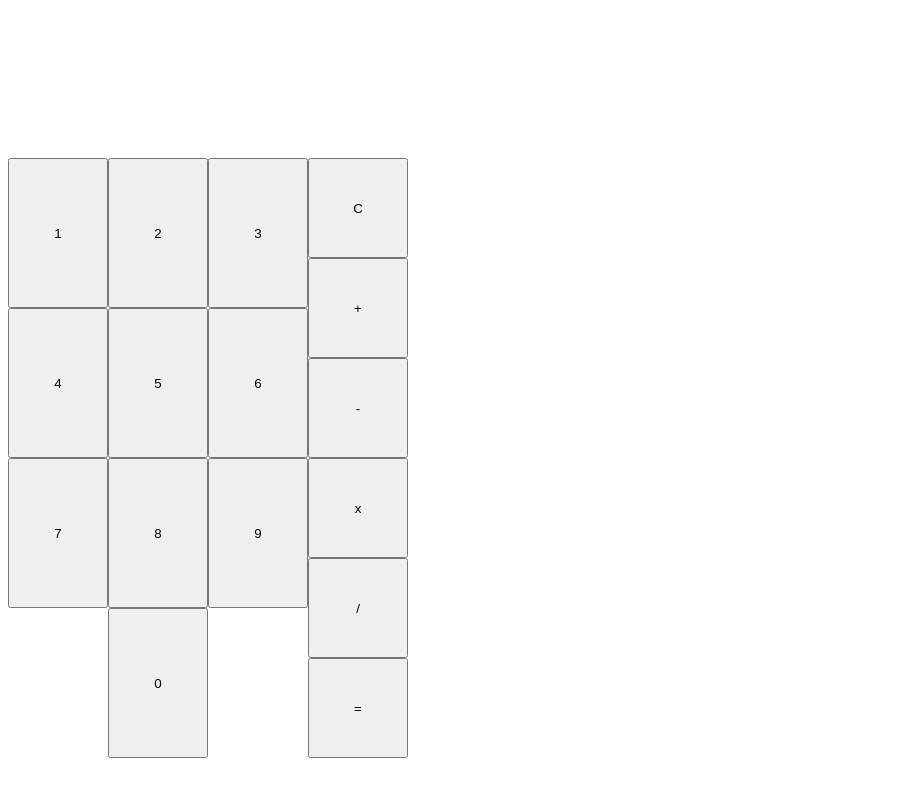
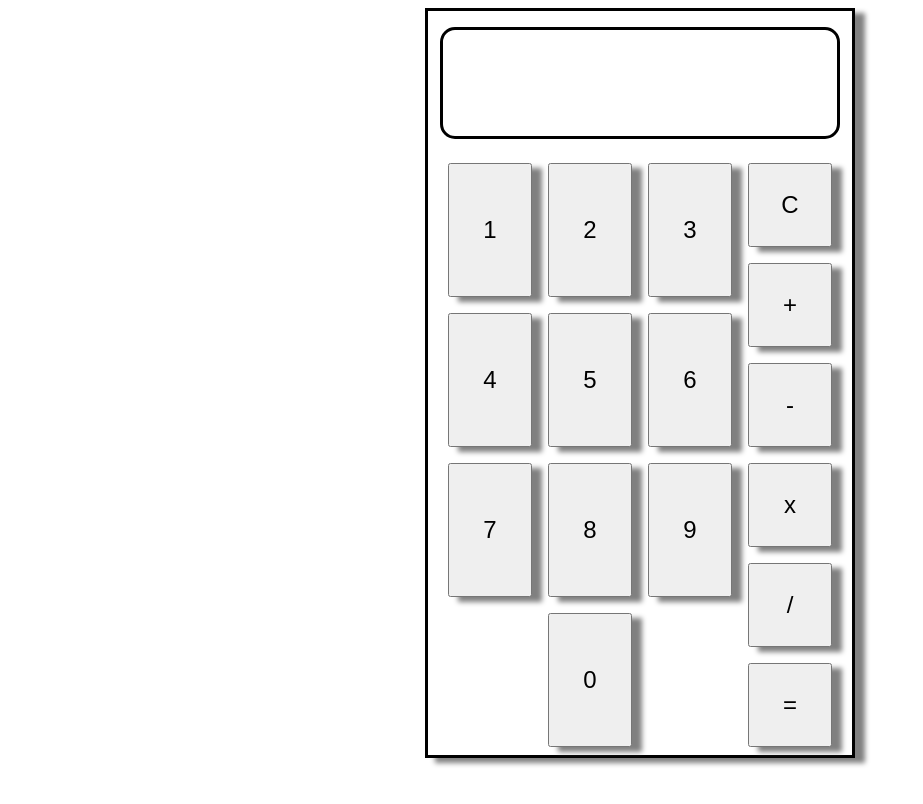
Before and after one commit to Ketki916/odin-calculator, a plain HTML site: page index.html in a window 1280 px wide. Shown: the whole page, without its empty margins (0-923 px from the left). Drawn offline with Linux system fonts and the light colour scheme.

Commit message:
In CSS:
Increase width of calculator and add border and shadow to calculator

Align calculator items in center of calculator

Add margins between buttons and add shadows to buttons

Make font on buttons larger

Add border, border radius, and padding to display container

In HTML:

Add title to document

```diff
--- a/index.html
+++ b/index.html
@@ -6,7 +6,7 @@
     <meta charset="UTF-8">
     <meta http-equiv="X-UA-Compatible" content="IE=edge">
     <meta name="viewport" content="width=device-width, initial-scale=1.0">
-    <title>Document</title>
+    <title>Calculator</title>
     <link rel="stylesheet" href="style.css">
     <script src="javascript.js" defer></script>
 </head>
--- a/style.css
+++ b/style.css
@@ -1,18 +1,31 @@
 body {
-    height: 950px;;
+    box-sizing: border-box;
+    height: 950px;
+    display: flex;
+    justify-content: center;
 }
 
 .calculator-container {
     box-sizing: border-box;
-    width: 400px;
+    box-shadow: 10px 5px 5px gray;
+    border-style: solid;
+    width: 430px;
+    height: 750px;
+    flex: 0 1 auto;
     display: flex;
     flex-direction: column;
+    justify-content: center;
+    align-items: center;
 }
 
 .display-container {
     box-sizing: border-box;
-    height: 150px;
+    border-style: solid;
+    border-radius: 15px;
+    padding: 8px;
+    height: 120px;
     width: 400px;
+    margin: 16px;
     flex: 0 1 auto;
     display: flex;
     align-items: center;
@@ -23,6 +36,7 @@ body {
 }
 
 .button-container {
+    width: 400px;
     height: 600px;
     flex: 0 1 auto;
     display: flex;
@@ -46,8 +60,11 @@ body {
 
 .digit-1, .digit-2, .digit-3, .digit-4, .digit-5, .digit-6, .digit-7, .digit-8, .digit-9 {
     box-sizing: border-box;
-    height: 150px;
-    width: 100px;
+    box-shadow: 10px 5px 5px gray;
+    font-size: 24px;
+    margin: 8px;
+    height: 134px;
+    width: 84px;
     flex: 0 1 auto;
 }
 
@@ -60,19 +77,27 @@ body {
 
 .digit-0 {
     box-sizing: border-box;
-    height: 150px;
-    width: 100px;
+    box-shadow: 10px 5px 5px gray;
+    font-size: 24px;
+    margin: 8px;
+    height: 134px;
+    width: 84px;
     flex: 0 1 auto;
 }
 
 .other-buttons-container {
-    flex: 1;
+    width: 100px;
+    flex: 0 1 auto;
     display: flex;
     flex-direction: column;
 }
 
 .clear, .plus, .minus, .times, .divide, .equals {
     box-sizing: border-box;
-    height: 120px;
+    box-shadow: 10px 5px 5px gray;
+    font-size: 24px;
+    margin: 8px;
+    width: 84px;
+    height: 104px;
     flex: 0 1 auto;
 }
```
